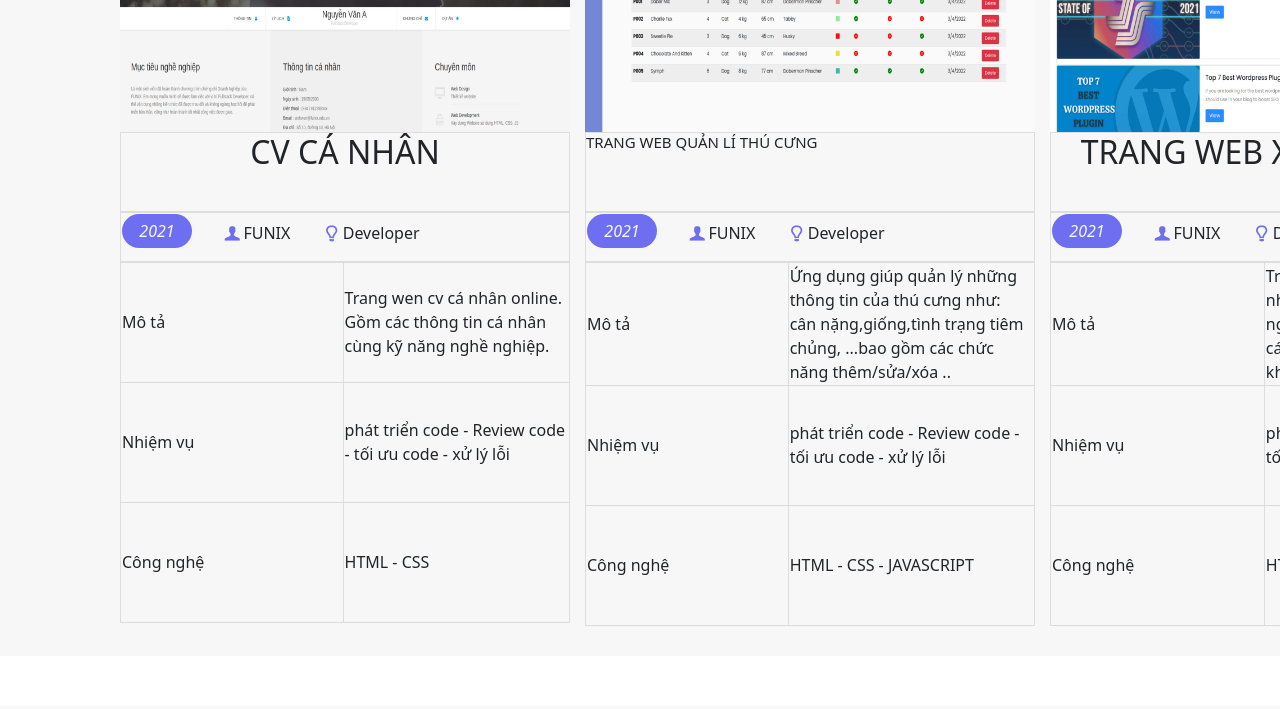
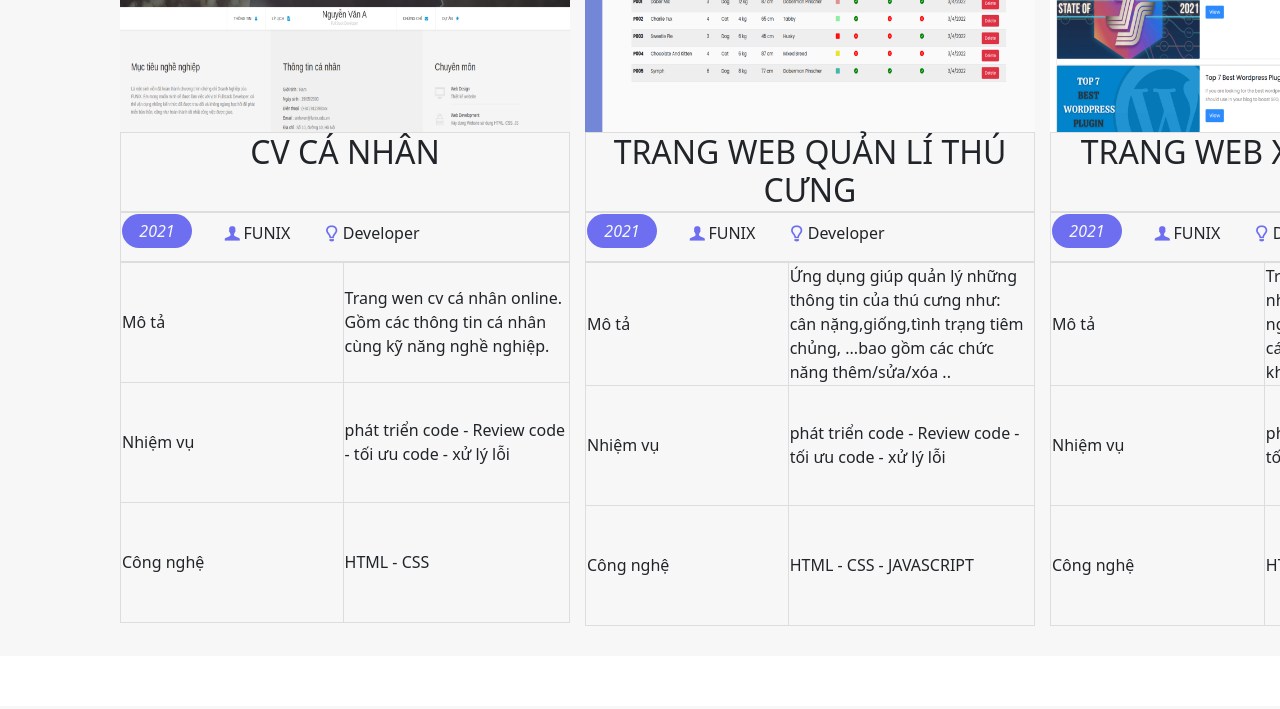
Before and after one commit to LQTungFX32577/Assignment_3, a plain HTML site: page index.html in a window 1280 px wide. Shown: the part 2360-3069 px from the top of the page. Drawn offline with nearby package versions, Linux system fonts and the light colour scheme.

Commit message:
Update index.html

```diff
--- a/index.html
+++ b/index.html
@@ -322,7 +322,7 @@
 				<a href="project.html" target="_blank">
 				<img src="images/project_2.png" alt="project 2">
 			     </a>
-				<div class="CV"><h3>TRANG WEB QUẢN LÍ THÚ CƯNG</h3></div>
+				<div class="CV"><h2>TRANG WEB QUẢN LÍ THÚ CƯNG</h2></div>
 					<div class="icon">
 						<p class="first">2021</p>
 						<p class="Second"><i class="fa icon-user-1"></i>FUNIX</p>
```
